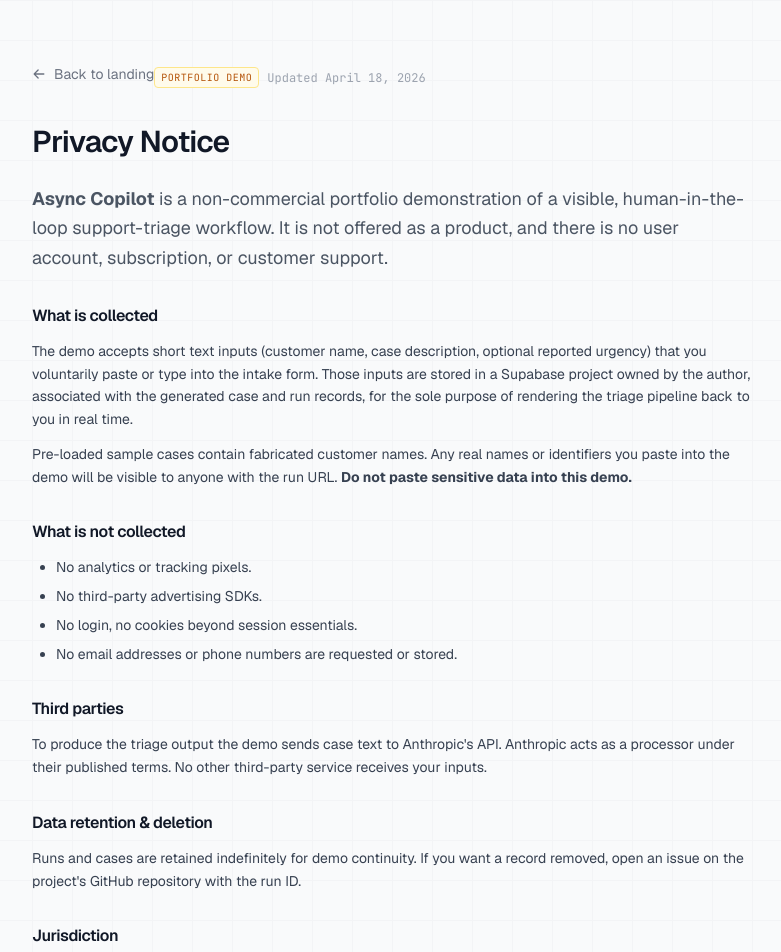
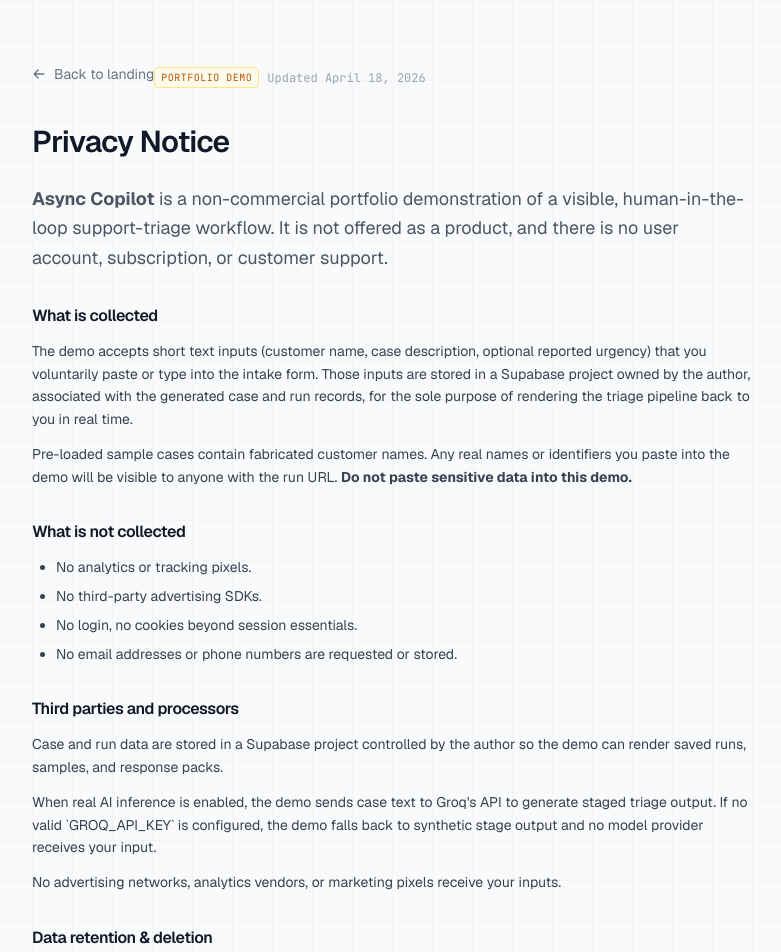
Before and after one commit to mksvlbv/async-copilot, a Next.js app: page /legal/privacy in a window 1280 px wide. Shown: the top 952 px of the page, without its empty margins (248-1029 px from the left). Built offline with nearby package versions, Linux system fonts and the light colour scheme; no server answers.

Commit message:
docs: clarify implementation scope and privacy processors

```diff
--- a/src/app/legal/privacy/page.tsx
+++ b/src/app/legal/privacy/page.tsx
@@ -71,12 +71,21 @@
             </ul>
           </Section>
 
-          <Section title="Third parties">
+          <Section title="Third parties and processors">
             <p>
-              To produce the triage output the demo sends case text to
-              Anthropic&apos;s API. Anthropic acts as a processor under their
-              published terms. No other third-party service receives your
-              inputs.
+              Case and run data are stored in a Supabase project controlled by
+              the author so the demo can render saved runs, samples, and
+              response packs.
+            </p>
+            <p>
+              When real AI inference is enabled, the demo sends case text to
+              Groq&apos;s API to generate staged triage output. If no valid
+              `GROQ_API_KEY` is configured, the demo falls back to synthetic
+              stage output and no model provider receives your input.
+            </p>
+            <p>
+              No advertising networks, analytics vendors, or marketing pixels
+              receive your inputs.
             </p>
           </Section>
 
```
Also changed, not shown: 1 other file (tests, documents, lock files or other folders).
